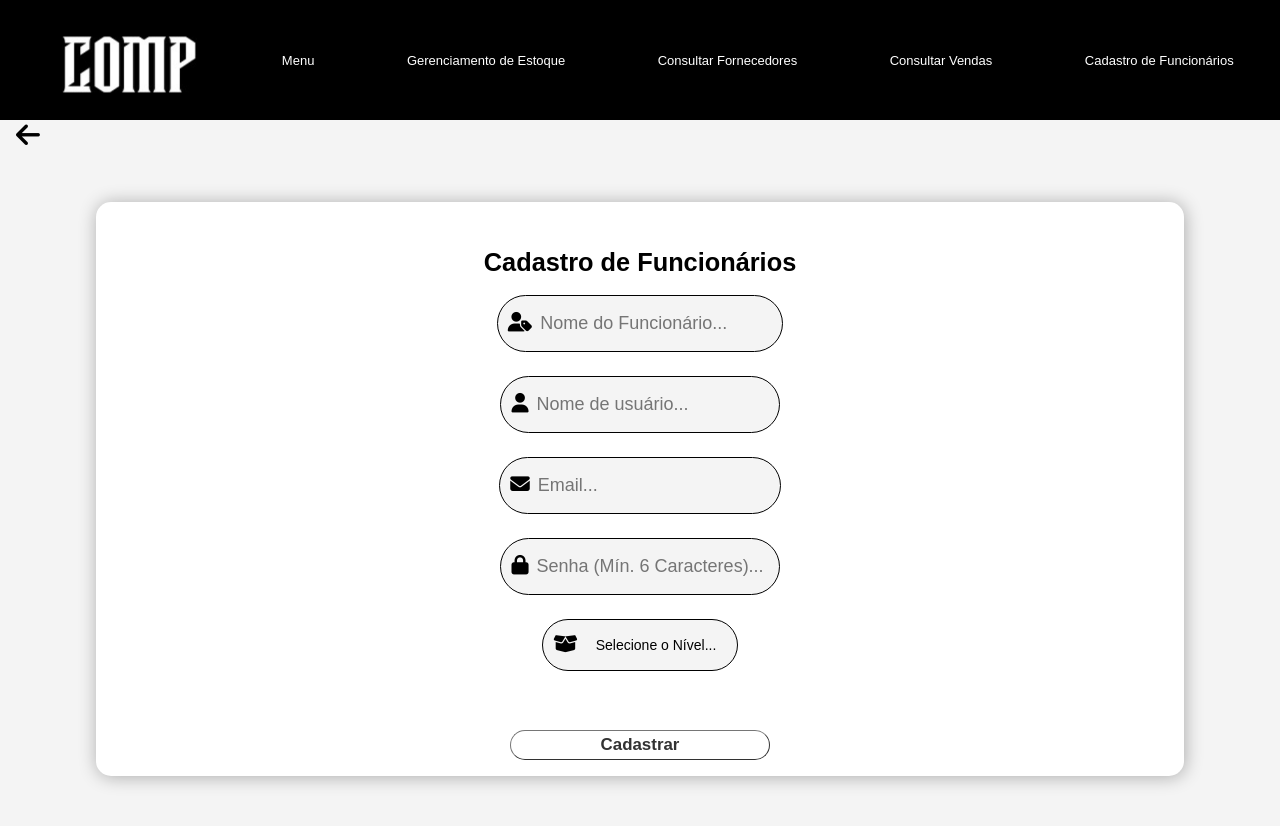
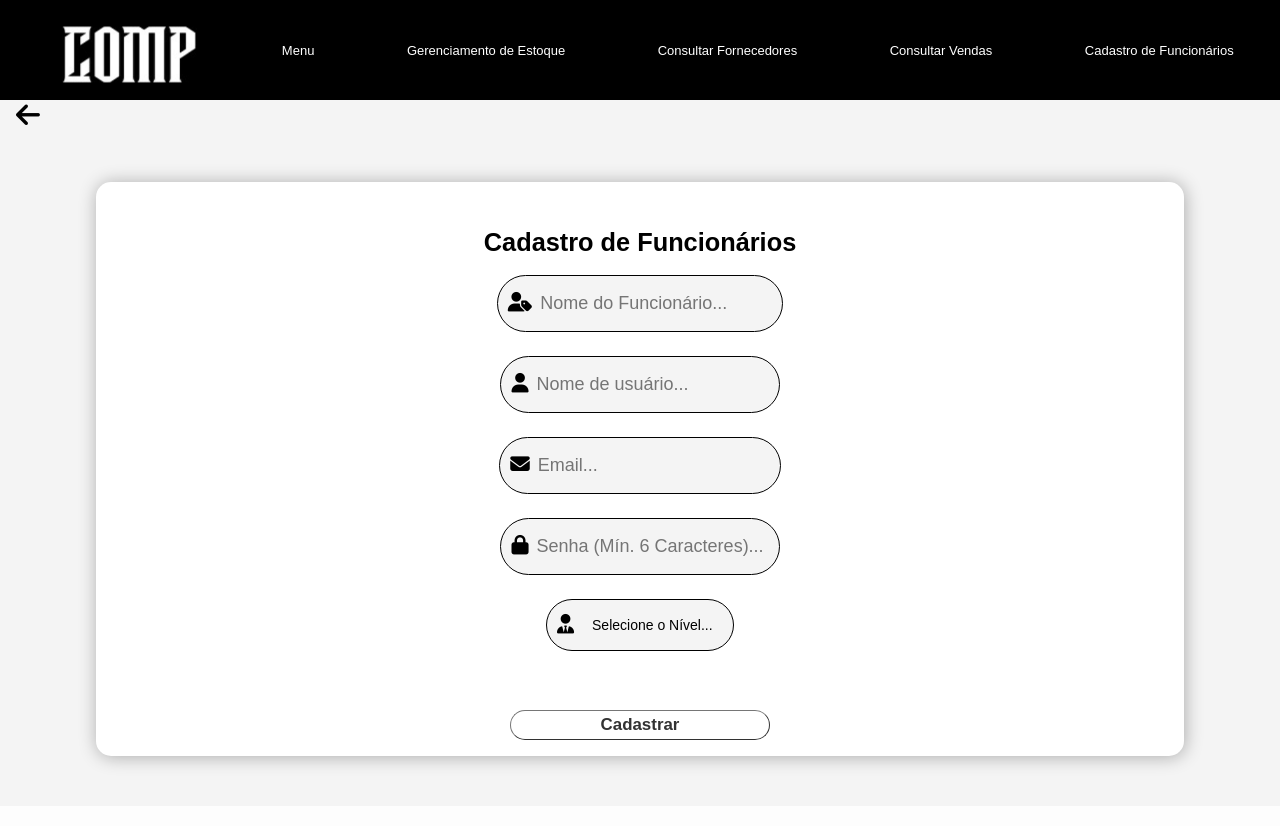
Before and after one commit to gabrieldsantana28/SA_Senai, a PHP site: page /cadastrofuncionarios.php in a window 1280 px wide. After the commit the page ends 771 px from the top, so only its background shows below. Run offline with PHP 8.4, Linux system fonts and the light colour scheme; some libraries are stand-ins or nearby versions.

Commit message:
Atualizações Header
Atualização:
Headers todos proporcionais

```diff
--- a/cadastrofuncionarios.php
+++ b/cadastrofuncionarios.php
@@ -87,7 +87,7 @@
                     <input type="password" id="Senha" name="senha" placeholder="Senha (Mín. 6 Caracteres)..." maxlength="6" required>
                 </div>
                 <div class="elementos--itens">
-                    <i class="fa-solid fa-box-open" aria-label="Ícone de Nível"></i>
+                    <i class="fa-solid fa-user-tie" aria-label="Ícone de Nível"></i>
                     <select id="Nivel" name="nivel" required>
                         <option value="">Selecione o Nível...</option>
                         <option value="1">1 - Admin</option>
--- a/cadastroprodutos.php
+++ b/cadastroprodutos.php
@@ -9,7 +9,6 @@
     if ($conn->connect_error) {
         die("Conexão falhou: " . $conn->connect_error);
     }
-
     $message = "";
 
     if ($_SERVER['REQUEST_METHOD'] == 'POST') {
--- a/css/cadastrofornecedor.css
+++ b/css/cadastrofornecedor.css
@@ -11,7 +11,7 @@ html, body {
 
 .hdr {
     background-color: black;
-    height: 120px;
+    height: 100px;
     display: flex;
     align-items: center;
     justify-content: space-around;
--- a/css/cadastrofuncionarios.css
+++ b/css/cadastrofuncionarios.css
@@ -11,7 +11,7 @@ html, body {
 
 .hdr {
     background-color: black;
-    height: 120px;
+    height: 100px;
     display: flex;
     align-items: center;
     justify-content: space-around;
--- a/css/estoque.css
+++ b/css/estoque.css
@@ -10,7 +10,7 @@ body {
 
 .hdr {
     background-color: black;
-    height: 110px;
+    height: 100px;
     display: flex;
     align-items: center;
     justify-content: space-between;
--- a/css/funcionarios.css
+++ b/css/funcionarios.css
@@ -6,7 +6,7 @@
 
 .hdr {
     background-color: black;
-    height: 130px;
+    height: 100px;
 }
 
 .hdr a {
--- a/css/login.css
+++ b/css/login.css
@@ -6,7 +6,7 @@
 
 .hdr {
     background-color: black;
-    height: 130px;
+    height: 100px;
 }
 
 .hdr a {
--- a/css/vendas.css
+++ b/css/vendas.css
@@ -6,7 +6,7 @@
 
 .hdr {
     background-color: black;
-    height: 80px;
+    height: 100px;
     display: flex;
     align-items: center;
     justify-content: space-around;
--- a/editar.php
+++ b/editar.php
@@ -119,7 +119,7 @@ body {
 
 .hdr {
     background-color: black;
-    height: 110px;
+    height: 100px;
     display: flex;
     align-items: center;
     justify-content: space-between;
--- a/editarfornecedor.php
+++ b/editarfornecedor.php
@@ -64,7 +64,7 @@ $conexao->close();
 
         .hdr {
             background-color: black;
-            height: 110px;
+            height: 100px;
             display: flex;
             align-items: center;
             justify-content: space-between;
```
